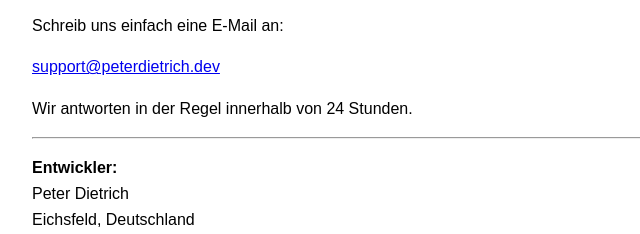
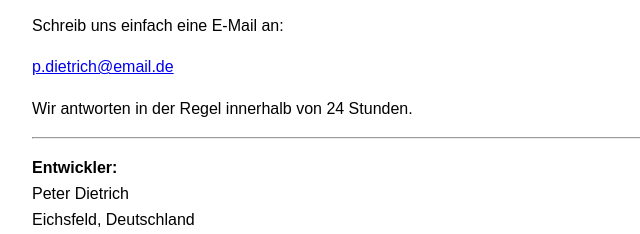
Before and after one commit to pd330xd/datenschutz, a plain HTML site: page index.html in a window 1280 px wide. Shown: the part 183-417 px from the top of the page, 258-898 px from the left. Drawn offline with Linux system fonts and the light colour scheme.

Commit message:
Update index.html

```diff
--- a/index.html
+++ b/index.html
@@ -9,7 +9,7 @@
   <h1>Support zur App „24h RingRadar“</h1>
   <p>Du hast Fragen oder Probleme mit der App?</p>
   <p>Schreib uns einfach eine E-Mail an:</p>
-  <p><a href="mailto:support@peterdietrich.dev">support@peterdietrich.dev</a></p>
+  <p><a href="mailto:p.dietrich@email.de">p.dietrich@email.de</a></p>
   <p>Wir antworten in der Regel innerhalb von 24 Stunden.</p>
 
   <hr>
```
